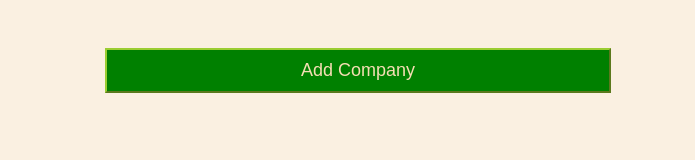
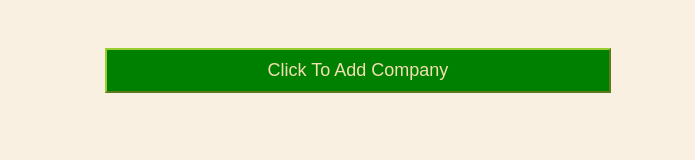
Before and after one commit to JOELjacob2523/Buy-More-2, a plain HTML site: page Index.html in a window 1280 px wide. Shown: the top 160 px of the page, without its empty margins (292-987 px from the left). Drawn offline with Linux system fonts and the light colour scheme.

Commit message:
joel changed

```diff
--- a/Index.html
+++ b/Index.html
@@ -8,7 +8,7 @@
   </head>
   <body>
     <div class="center">
-    <button id="ac" onclick="showAddCompanyForm()">Add Company</button>
+    <button id="ac" onclick="showAddCompanyForm()">Click To Add Company</button>
     <form name="addCompanyForm" id="addCompanyForm" style="display: none;">
     <input type="text" placeholder="Ticker" name="ticker">
     <input type="number" placeholder="Company Price" name="price">
```
